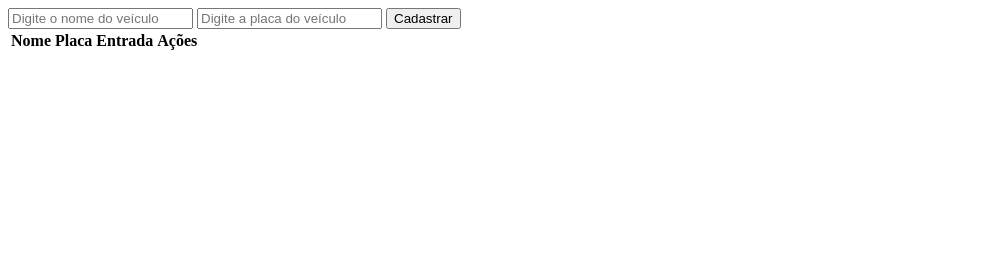
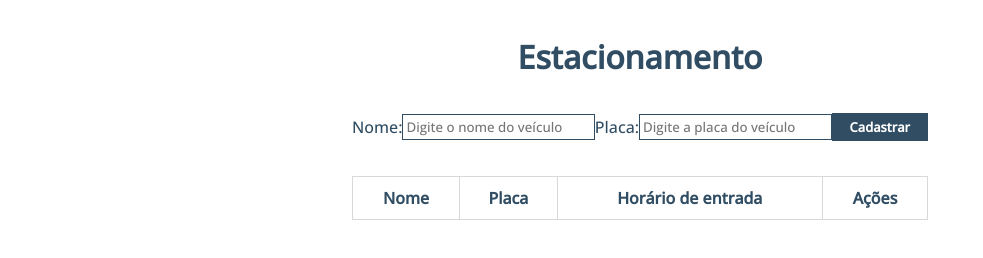
Before and after one commit to alessoares/sistema-estacionamento, a plain HTML site: page index.html in a window 1280 px wide. Shown: the whole page, without its empty margins (0-983 px from the left). Drawn offline with nearby package versions, Linux system fonts and the light colour scheme.

Commit message:
Adicionado estilos CSS

```diff
--- a/index.html
+++ b/index.html
@@ -4,27 +4,34 @@
   <meta charset="UTF-8">
   <meta http-equiv="X-UA-Compatible" content="IE=edge">
   <meta name="viewport" content="width=device-width, initial-scale=1.0">
+  <link rel="stylesheet" href="./styles.css">
   <title>Estacionamento</title>
 </head>
 <body>
 
   <div class="main">
-    <input type="text" name="nome" id="nome" placeholder="Digite o nome do veículo" autocomplete="off" >
-    <input type="text" name="placa" id="placa" placeholder="Digite a placa do veículo" autocomplete="off" >
+    <header>
+      <h1>Estacionamento</h1>
+    </header>
+    <div class="search">
+      <span class="txt-input">Nome:</span><input type="text" name="nome" id="nome" placeholder="Digite o nome do veículo" autocomplete="off" >
+      <span class="txt-input">Placa:</span><input type="text" name="placa" id="placa" placeholder="Digite a placa do veículo" autocomplete="off" >
       <button id="cadastrar">Cadastrar</button>
-
+    </div>
+    <div class="box">
       <table>
         <thead>
           <tr>
             <th>Nome</th>
             <th>Placa</th>
-          <th>Entrada</th>
+            <th>Horário de entrada</th>
             <th>Ações</th>
           </tr>
           <tbody id="patio"></tbody>
         </thead>
       </table>
     </div>
+  </div>
   <script src="./script.js"></script>
 </body>
 </html>
--- a/script.js
+++ b/script.js
@@ -21,15 +21,19 @@
         <td>${veiculo.placa}</td>
         <td>${veiculo.entrada}</td>
         <td>
-          <button class="delete" data-placa="${veiculo.placa}">X</button>
+          <button class="delete" data-placa="${veiculo.placa}">Remover</button>
         </td>
       `;
             (_a = row.querySelector(".delete")) === null || _a === void 0 ? void 0 : _a.addEventListener("click", function () {
                 remover(this.dataset.placa);
             });
             (_b = $("#patio")) === null || _b === void 0 ? void 0 : _b.appendChild(row);
-            if (salva)
+            if (salva) {
                 salvar([...ler(), veiculo]);
+                $("#nome").value = '';
+                $("#placa").value = '';
+                $("#nome").focus();
+            }
         }
         function remover(placa) {
             const { entrada, nome } = ler().find(veiculo => veiculo.placa === placa);
--- /dev/null
+++ b/styles.css
@@ -0,0 +1,100 @@
+@import url('https://fonts.googleapis.com/css2?family=Open+Sans:wght@300;500&display=swap');
+
+*{
+  margin: 0;
+  padding: 0;
+  font-family: 'Open Sans', sans-serif;
+  color: #304D63;
+}
+
+body{
+  display: flex;
+  justify-content: center;
+  align-items: center;
+}
+
+.main{
+  display: flex;
+  flex-direction: column;
+  align-items: center;
+  justify-content: center;
+  width: 50%;
+  background-color: #fff;
+}
+
+header{
+  margin-bottom: 35px;
+  margin-top: 35px;
+}
+
+.search{
+  width: 90%;
+  display: flex;
+  justify-content: space-around;
+  align-items: center;
+}
+
+.search input{
+  width: 35%;
+  padding: 3px;
+  border: 1px solid #304D63;
+}
+
+.box{
+  margin-bottom: 35px;
+}
+
+.search{
+  margin-bottom: 35px;
+}
+
+.search button{
+  padding: 5px 18px;
+  background-color: #304D63;
+  color: #fff;
+  cursor: pointer;
+  font-weight: bold;
+  font-size: 13px;
+  border: none;
+}
+
+.box{
+  width: 100%;
+  display: flex;
+  justify-content: center;
+  align-items: center;
+}
+
+.box table{
+  width: 90%;
+  border-collapse: collapse;
+}
+
+.box table tr th{
+  padding: 10px;
+}
+
+.box table td{
+  padding: 7px;
+}
+
+.box table, .box td, .box th{
+  border: 1px solid #d8d8d6;
+}
+
+.delete{
+  width: 100%;
+  background-color: darkred;
+  color: #fff;
+  font-weight: bold;
+  font-size: 12px;
+  padding: 4px;
+  cursor: pointer;
+  transition: 0.3s;
+  border-radius: 5px 0;
+  border: none;
+}
+
+.delete:hover{
+  background-color: #bf2604;
+}
```
Also changed, not shown: 1 other file. Lines whose indentation alone changed are shown as unchanged.
